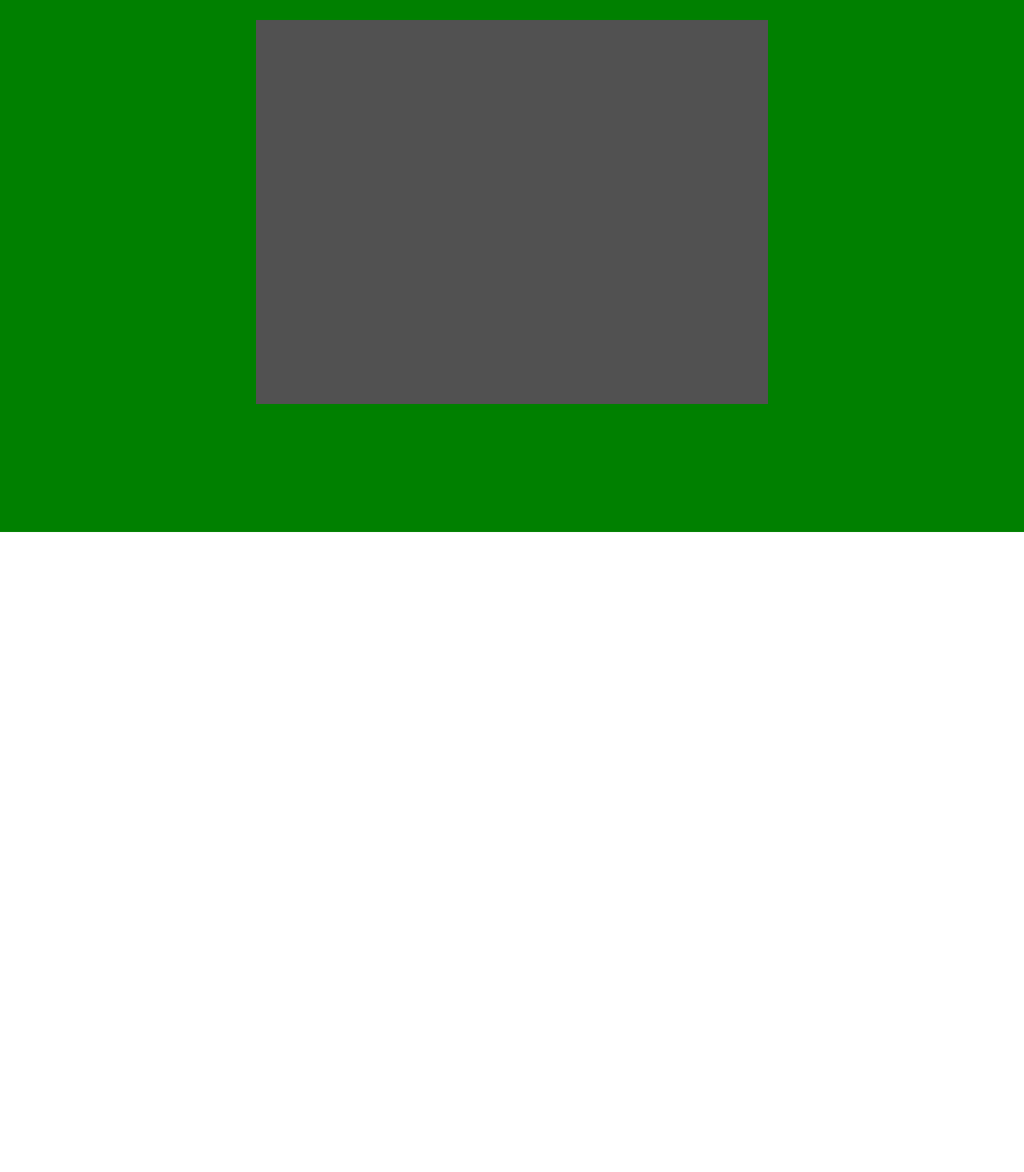
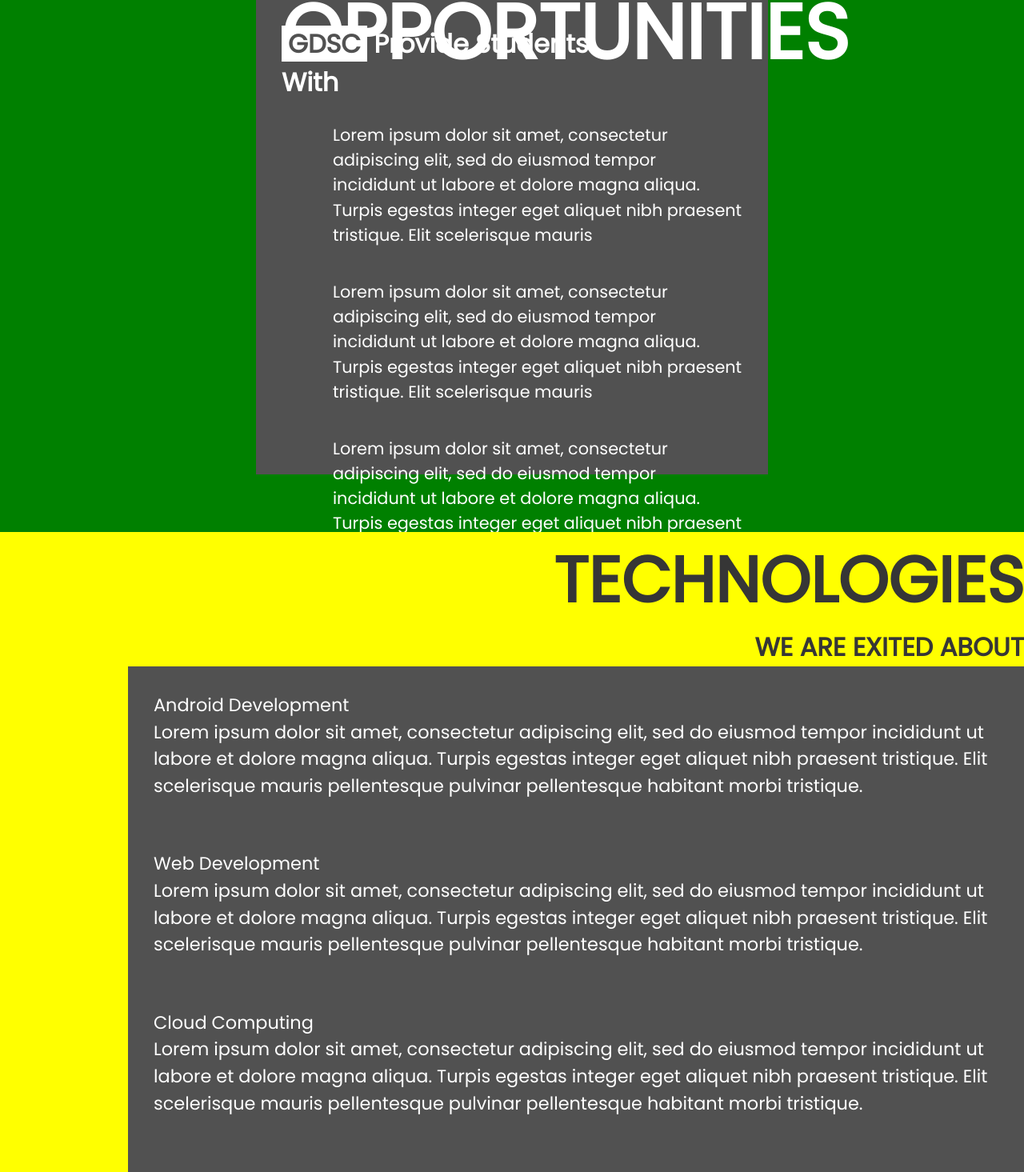
Before and after one commit to love-to-code108/GDSC, a React (Vite) app in the folder gdsc-website/: page / in a window 1280 px wide. Shown: the part 1735-3200 px from the top of the page at 80% size. Before the commit the page ends 2400 px from the top, so only its background shows below. Built offline with nearby package versions, Linux system fonts and the light colour scheme; a web font is replaced by a local one.

Commit message:
primar done till the opportunity page currently working on the technology section

```diff
--- a/gdsc-website/indexOutput.css
+++ b/gdsc-website/indexOutput.css
@@ -562,6 +562,10 @@ video {
   flex-direction: column;
 }
 
+.items-end {
+  align-items: flex-end;
+}
+
 .items-center {
   align-items: center;
 }
@@ -651,6 +655,10 @@ font-family: 'Ubuntu', sans-serif; */
   /* overflow: hidden; */
 }
 
+#LongSvgLine{
+  z-index: +500;
+}
+
 .GDSCbig{
   font-size: 21rem;
   rotate: 90deg;
@@ -711,6 +719,161 @@ font-family: 'Ubuntu', sans-serif; */
   width: 100%;
   height: 100vh;
   background-color: red;
+}
+
+.card{
+  background-color: #515151;
+  padding-left: 1rem;
+  padding-top: 1rem;
+  padding-bottom: 1rem;
+  width: 55rem;
+}
+
+.conceptOfGdsc{
+  font-size: 2.5rem ;
+  font-weight: 800;
+}
+
+.card1Para{
+  width: 42rem;
+  font-size: 1.1rem;
+}
+
+.gdscMain{
+  rotate: 90deg;
+  font-size: 4rem;
+  font-weight: 900;
+  right: 0;
+  top: 4rem;
+  background: #cccccc;
+  padding-left: 1rem;
+  padding-right: 1.6rem;
+  color: white;
+}
+
+.card1{
+  top: 8rem;
+  right: 20rem;
+}
+
+.card2{
+  top: 25rem;
+  left: 4rem;
+}
+
+.card3{
+  top: 42rem;
+  right: 20rem;
+}
+
+/* THE GIT LINES */
+
+.lineMedium1{
+  position: absolute;
+  right: 6.9rem;
+  top: -5.5rem;
+}
+
+.lineHead1{
+  position: absolute;
+  width: 2.4rem;
+  right: 6.01rem;
+  top: 13rem;
+}
+
+.lineSmall1{
+  position:absolute;
+  right: 10rem;
+  top: 12rem;
+  rotate: 90deg;
+}
+
+.lineSmall1-1{
+  right: 14.5rem;
+}
+
+.lineSmall1-2{
+  right: 17.5rem;
+}
+
+/* STARING WITH SECTION 3 OPPORTUNITIES */
+
+#Opportunities{
+  height: 100vh;
+  width: 100%;
+  background-color: green;
+  display: flex;
+  justify-content: center;
+  align-items: center;
+}
+
+.OpportunitiesContainer{
+  width: 50%;
+  height: 82%;
+  background-color: #515151;
+  /* margin-top: 1rem; */
+  padding: 2rem;
+}
+
+.Opportunities{
+  font-size: 6rem;
+  font-weight: 900;
+  color: white;
+}
+
+.OpportunitiesLine2{
+  font-size: 2rem;
+  font-weight: 900;
+  position: absolute;
+  bottom: -0.9rem;
+  right: 10.5rem;
+  color: white;
+}
+
+.OpportunitiesWrapper{
+  margin-bottom: 2rem;
+}
+
+.spanInside{
+  background-color: white;
+  color: #515151;
+  padding: 0 0.5rem 0 0.5rem;
+}
+
+.OpportunitesPoints{
+  font-size: 1.3rem;
+  color: white;
+  margin-left: 4rem;
+  margin-top: 2.5rem;
+}
+
+/* TECHNOLOGIES WE ARE EXITED ABOUT SECTION */
+
+#TechnologiesWeAreExitedAbout{
+  height: 100vh;
+  width: 100%;
+  background: yellow;
+  position: relative;
+}
+
+.TechnologiesHeading{
+  font-size: 5rem;
+  font-weight: 900;
+  color: #363636;
+}
+
+.TechnologiesSubHeading{
+  font-size: 2rem;
+  font-weight: 900;
+  color: #363636;
+}
+
+._technologiesCardDiv{
+  width: 70rem;
+  background-color: #515151;
+  color: white;
+  padding: 2rem;
+  font-size: 1.4rem;
 }
 
 @media (min-width: 1024px) {
--- a/gdsc-website/src/components/_3_Opportunities.jsx
+++ b/gdsc-website/src/components/_3_Opportunities.jsx
@@ -5,12 +5,34 @@ export const OpportunitiesSection = () => {
 
 
 
-    return(
+    return (
 
         <div id="Opportunities">
 
             <div className="OpportunitiesContainer">
 
+
+                <div className="relative OpportunitiesWrapper">
+                    <p className="Opportunities font-poppins">OPPORTUNITIES</p>
+
+                    <p className="font-poppins OpportunitiesLine2"><span className="spanInside">GDSC</span> Provide Students With</p>
+                </div>
+
+                <p className=" font-poppins OpportunitesPoints">Lorem ipsum dolor sit amet, consectetur adipiscing elit, sed do eiusmod tempor incididunt ut labore et dolore magna aliqua. Turpis egestas integer eget aliquet nibh praesent tristique. Elit scelerisque mauris</p>
+
+
+
+                <p className=" font-poppins OpportunitesPoints">Lorem ipsum dolor sit amet, consectetur adipiscing elit, sed do eiusmod tempor incididunt ut labore et dolore magna aliqua. Turpis egestas integer eget aliquet nibh praesent tristique. Elit scelerisque mauris</p>
+
+
+
+                <p className=" font-poppins OpportunitesPoints">Lorem ipsum dolor sit amet, consectetur adipiscing elit, sed do eiusmod tempor incididunt ut labore et dolore magna aliqua. Turpis egestas integer eget aliquet nibh praesent tristique. Elit scelerisque mauris</p>
+
+
+
+                <p className=" font-poppins OpportunitesPoints">Lorem ipsum dolor sit amet, consectetur adipiscing elit, sed do eiusmod tempor incididunt ut labore et dolore magna aliqua. Turpis egestas integer eget aliquet nibh praesent tristique. Elit scelerisque mauris</p>
+
+
             </div>
         </div>
     );
--- /dev/null
+++ b/gdsc-website/src/components/_4_Technologies.jsx
@@ -0,0 +1,66 @@
+import "./index.css"
+import "../../indexOutput.css"
+
+
+export const TechnologiesWeAreExitedAbout = () => {
+
+
+
+    return (
+
+        <div id="TechnologiesWeAreExitedAbout" className="
+        flex flex-col items-end">
+
+            {/* THE HEADING SECTION */}
+
+            <p className="TechnologiesHeading font-poppins">TECHNOLOGIES</p>
+
+            <p className="TechnologiesSubHeading font-poppins">WE ARE <span>EXITED</span> ABOUT</p>
+
+
+
+
+
+
+
+            {/* THE TECHNOLOGIES SECTION */}
+
+
+            {/* ANDROID DEVELOPMENT   _1_ */}
+            <div className="_technologiesCardDiv font-poppins">
+                <p>Android Development</p>
+
+                <p>Lorem ipsum dolor sit amet, consectetur adipiscing elit, sed do eiusmod tempor incididunt ut labore et dolore magna aliqua. Turpis egestas integer eget aliquet nibh praesent tristique. Elit scelerisque mauris pellentesque pulvinar pellentesque habitant morbi tristique.
+                </p>
+            </div>
+
+
+
+            {/* WEB DEVELOPMENT _2_ */}
+            <div className="_technologiesCardDiv font-poppins">
+                <p>Web Development</p>
+
+                <p>Lorem ipsum dolor sit amet, consectetur adipiscing elit, sed do eiusmod tempor incididunt ut labore et dolore magna aliqua. Turpis egestas integer eget aliquet nibh praesent tristique. Elit scelerisque mauris pellentesque pulvinar pellentesque habitant morbi tristique.
+                </p>
+            </div>
+
+
+            {/* CLOUD COMPUTING _3_ */}
+            <div className="_technologiesCardDiv font-poppins">
+                <p>Cloud Computing</p>
+
+                <p>Lorem ipsum dolor sit amet, consectetur adipiscing elit, sed do eiusmod tempor incididunt ut labore et dolore magna aliqua. Turpis egestas integer eget aliquet nibh praesent tristique. Elit scelerisque mauris pellentesque pulvinar pellentesque habitant morbi tristique.
+                </p>
+            </div>
+
+
+            {/* MACHINE INTELLEGIENCE _4_ */}
+            <div className="_technologiesCardDiv font-poppins">
+                <p>Machine Intelligence</p>
+
+                <p>Lorem ipsum dolor sit amet, consectetur adipiscing elit, sed do eiusmod tempor incididunt ut labore et dolore magna aliqua. Turpis egestas integer eget aliquet nibh praesent tristique. Elit scelerisque mauris pellentesque pulvinar pellentesque habitant morbi tristique.
+                </p>
+            </div>
+        </div>
+    );
+}
--- a/gdsc-website/src/components/index.css
+++ b/gdsc-website/src/components/index.css
@@ -234,7 +234,94 @@ font-family: 'Ubuntu', sans-serif; */
 
 .OpportunitiesContainer{
   width: 50%;
-  height: 60%;
+  height: 82%;
 
   background-color: #515151;
+  /* margin-top: 1rem; */
+
+  padding: 2rem;
+
 }
+
+
+.Opportunities{
+
+  font-size: 6rem;
+  font-weight: 900;
+  color: white;
+
+}
+
+.OpportunitiesLine2{
+
+  font-size: 2rem;
+  font-weight: 900;
+
+  position: absolute;
+
+  bottom: -0.9rem;
+  right: 10.5rem;
+
+  color: white;
+
+}
+
+.OpportunitiesWrapper{
+
+  margin-bottom: 2rem;
+}
+
+.spanInside{
+
+  background-color: white;
+  color: #515151;
+
+  padding: 0 0.5rem 0 0.5rem;
+}
+
+.OpportunitesPoints{
+
+  font-size: 1.3rem;
+  color: white;
+
+  margin-left: 4rem;
+  margin-top: 2.5rem;
+}
+
+
+
+/* TECHNOLOGIES WE ARE EXITED ABOUT SECTION */
+
+#TechnologiesWeAreExitedAbout{
+  height: 100vh;
+  width: 100%;
+  background: yellow;
+
+  position: relative;
+}
+
+.TechnologiesHeading{
+
+  font-size: 5rem;
+  font-weight: 900;
+  color: #363636;
+}
+
+.TechnologiesSubHeading{
+
+
+  font-size: 2rem;
+  font-weight: 900;
+  color: #363636;
+}
+
+._technologiesCardDiv{
+
+  width: 70rem;
+  background-color: #515151;
+
+  color: white;
+  padding: 2rem;
+
+  font-size: 1.4rem;
+}
--- a/gdsc-website/src/main.jsx
+++ b/gdsc-website/src/main.jsx
@@ -9,6 +9,7 @@ import "../indexOutput.css"
 import { HeroSection } from './components/_1_heroSection'
 import { AboutSection } from './components/_2_aboutGdsc'
 import { OpportunitiesSection } from './components/_3_Opportunities'
+import { TechnologiesWeAreExitedAbout } from './components/_4_Technologies'
 
 ReactDOM.createRoot(document.getElementById('root')).render(
   <React.StrictMode>
@@ -16,5 +17,6 @@ ReactDOM.createRoot(document.getElementById('root')).render(
     <HeroSection/>
     <AboutSection/>
     <OpportunitiesSection/>
+    <TechnologiesWeAreExitedAbout/>
   </React.StrictMode>,
 )
```
